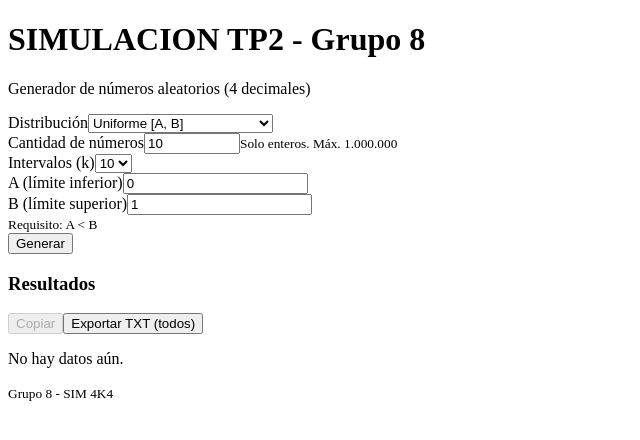
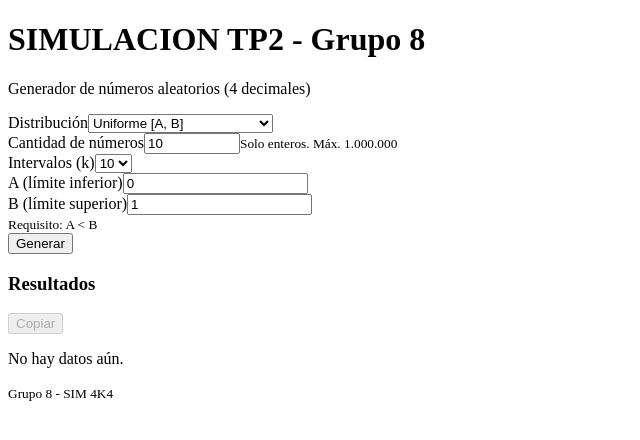
Before and after one commit to LucasChas/TP2-SIM-4K4-Grupo-8, a React (Vite) app in the folder frontend-react/: page / in a window 1280 px wide. Shown: the top 440 px of the page, without its empty margins (0-640 px from the left). Built offline with nearby package versions, Linux system fonts and the light colour scheme; the HTML template or start-up script is replaced by a standard one.

Commit message:
boton exportar txt corregido

```diff
--- a/frontend-react/src/components/DistributionForm.jsx
+++ b/frontend-react/src/components/DistributionForm.jsx
@@ -434,10 +434,12 @@ export default function DistributionForm() {
           <h3>Resultados</h3>
           <div className="results-actions">
             <button onClick={handleCopy} disabled={numbers.length === 0}>Copiar</button>
-            {/* 👇 NUEVO: exporta TODOS los números a TXT */}
-            <button onClick={exportAllNumbersToTxt} disabled={exporting || loading || !canSubmit}>
+            {/* Exportar TXT: solo aparece cuando hay datos */}
+            {numbers.length > 0 && (
+            <button onClick={exportAllNumbersToTxt} disabled={exporting || loading}>
               {exporting ? 'Exportando…' : 'Exportar TXT (todos)'}
-            </button>
+          </button>
+         )}
           </div>
         </div>
 
```
